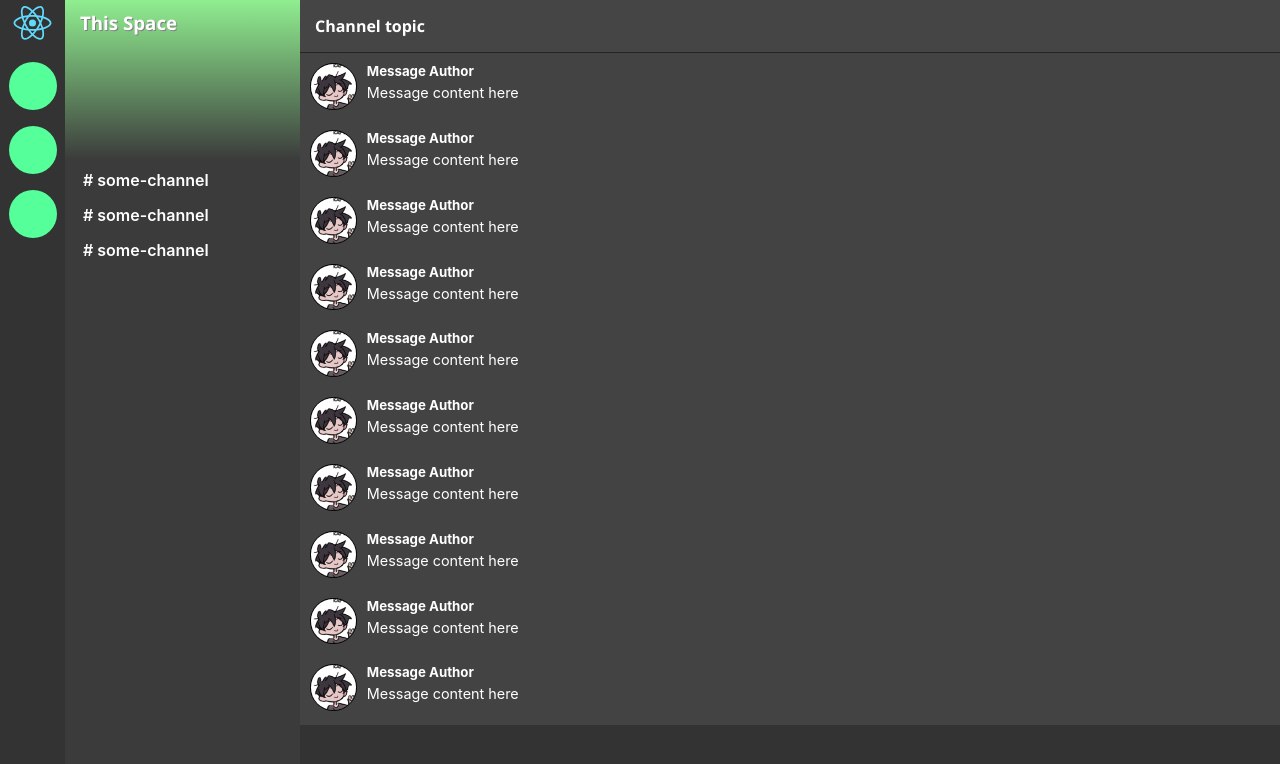
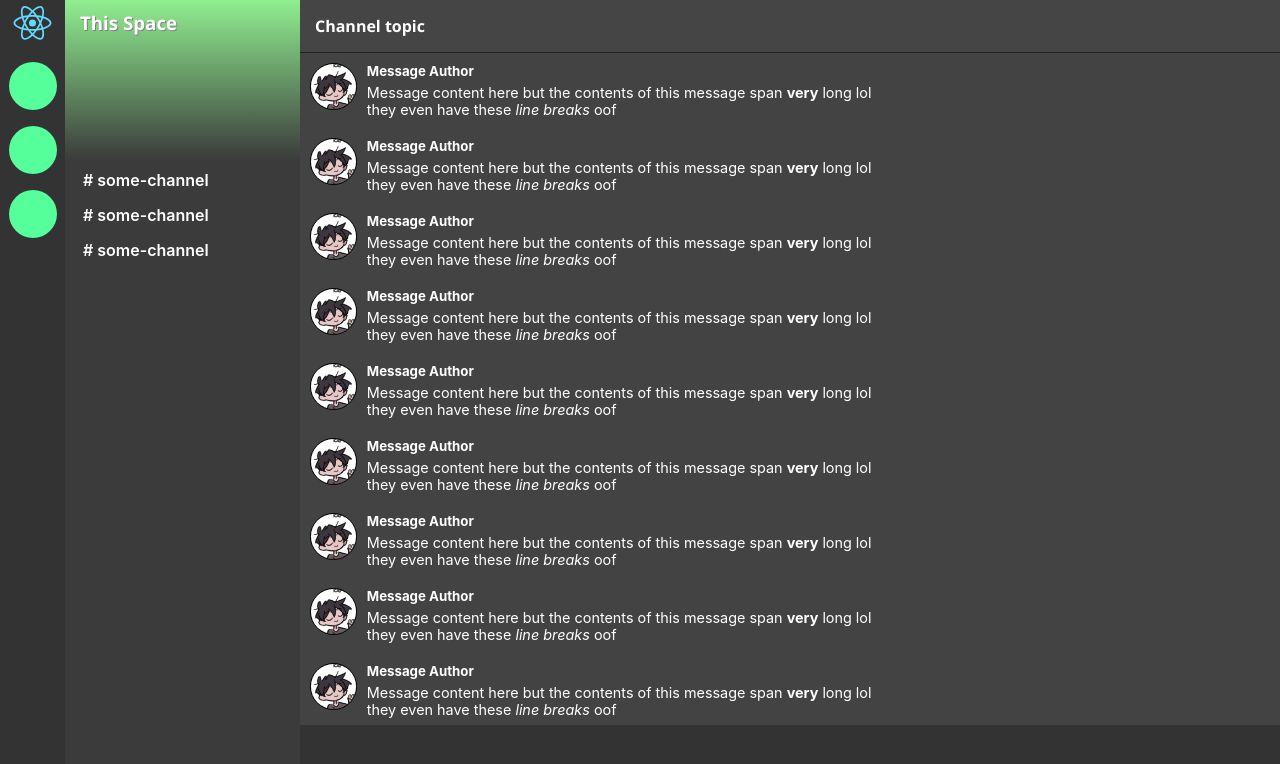
Before and after one commit to thimbus/faux, a React (Create React App) app: page / in a window 1280 px wide. Shown: the top 764 px of the page. Built offline with nearby package versions, Linux system fonts and the light colour scheme.

Commit message:
more message content for testing

```diff
--- a/src/components/ChatMessage/MessageContent.js
+++ b/src/components/ChatMessage/MessageContent.js
@@ -6,7 +6,10 @@ class MessageContent extends React.Component {
         return (
             <div className="message-content-style">
                 <h5>Message Author</h5>
-                <p>Message content here</p>
+                <p>
+                    Message content here but the contents of this message span <strong>very</strong> long lol <br/>
+                    they even have these <em>line breaks</em> oof
+                </p>
             </div>
         )
     }
```
